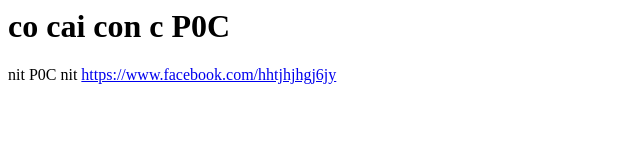
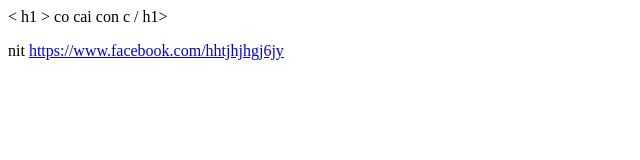
Before and after one commit to hhtjhjhgj6jy/kiengiang11, a plain HTML site: page index.html in a window 1280 px wide. Shown: the whole page, without its empty margins (0-640 px from the left). Drawn offline with Linux system fonts and the light colour scheme.

Commit message:
Update index.html

```diff
--- a/index.html
+++ b/index.html
@@ -1,3 +1,3 @@
-<h1> co cai con c P0C</h1>
+<  h1  > co cai con c / h1>
 
-<p>nit P0C nit <a href="https://www.facebook.com/hhtjhjhgj6jy">https://www.facebook.com/hhtjhjhgj6jy</a></p>
+<p>nit <a href="https://www.facebook.com/hhtjhjhgj6jy">https://www.facebook.com/hhtjhjhgj6jy</a></p>
```
